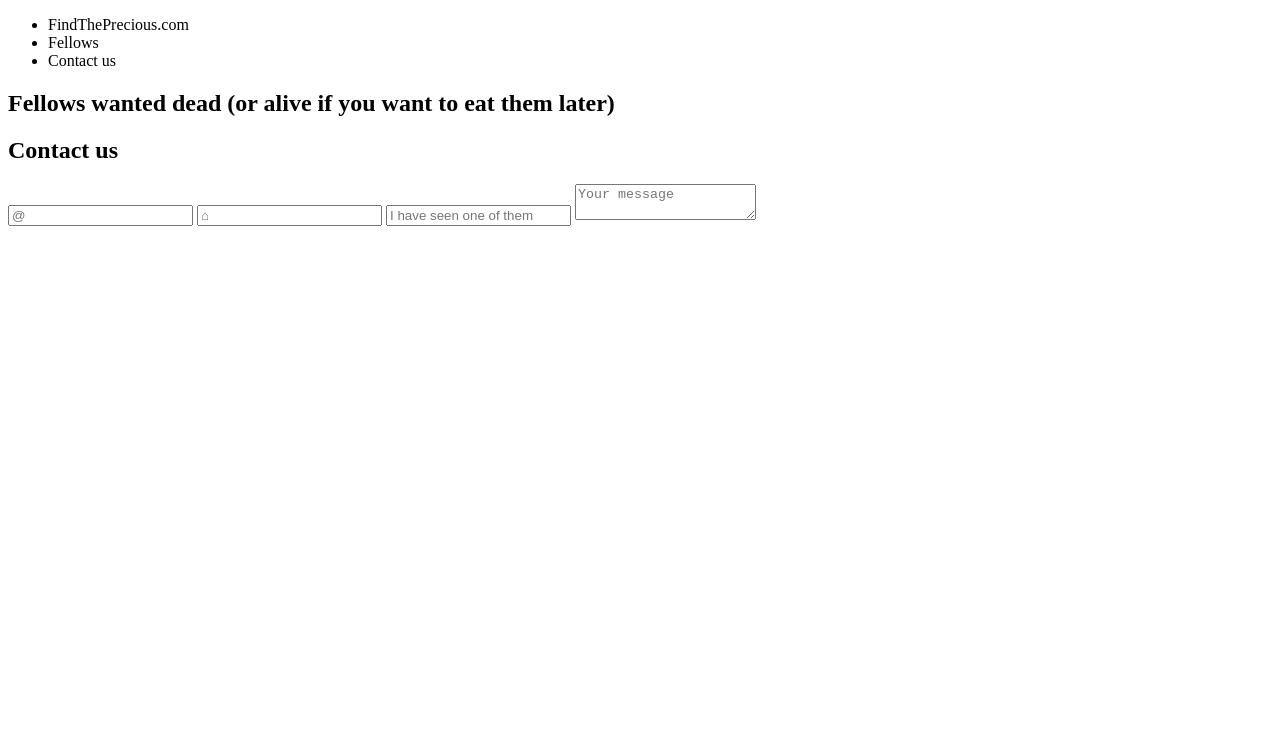
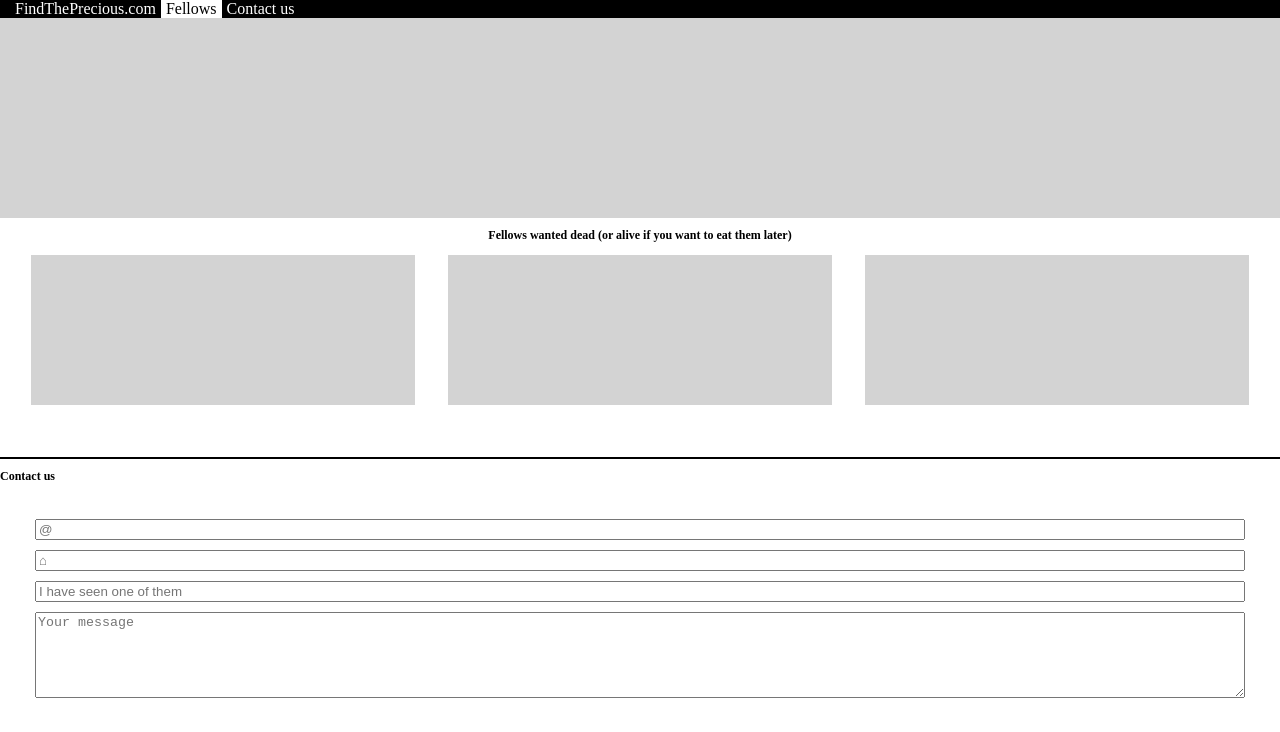
Before and after one commit to CouffignalCedric/box_model, a plain HTML site: page index.html in a window 1280 px wide. Drawn offline with Linux system fonts and the light colour scheme.

Commit message:
update_css

```diff
--- a/index.html
+++ b/index.html
@@ -8,17 +8,19 @@
 
     <link rel="stylesheet" href="style.css" />
   </head>
+<main>
+  <body>
+    <header>
+    <nav>
+      <ul>
+        <li class="item1">FindThePrecious.com</li>
 
-  <body>
-    <nav class="toolbar">
-      <ul>
-        <li>FindThePrecious.com</li>
+        <li class="item2">Fellows</li>
 
-        <li>Fellows</li>
-
-        <li>Contact us</li>
+        <li class="item3">Contact us</li>
       </ul>
     </nav>
+  </header>
 
     <section>
       <div class="carousel"></div>
@@ -28,24 +30,29 @@
       <h2>Fellows wanted dead (or alive if you want to eat them later)</h2>
     </section>
 
-    <section>
-      <article></article>
+    <section class="article">
+      <article class="article1"></article>
 
-      <article></article>
+      <article class="article1"></article>
 
-      <article></article>
+      <article class="article1"></article>
     </section>
+    <div class="ligne"></div>
+  <form>
+      <h2 class="contact">Contact us</h2>
+    <section class="formu">
+      <input class="form" type="email" placeholder="@" />
 
-    <form>
-      <h2>Contact us</h2>
+      <input class="form" type="text" placeholder="&#8962;" />
 
-      <input type="email" placeholder="@" />
+      <input class="form" type="text" placeholder="I have seen one of them" />
 
-      <input type="text" placeholder="&#8962;" />
+      <textarea class="form" placeholder="Your message"></textarea>
+    </section>
+  </form>
+  </body>
+  <footer>
 
-      <input type="text" placeholder="I have seen one of them" />
-
-      <textarea placeholder="Your message"></textarea>
-    </form>
-  </body>
+  </footer>
+</main>
 </html>
--- a/style.css
+++ b/style.css
@@ -0,0 +1,73 @@
+body {
+  margin: 0%;
+  padding: 0%;
+}
+/* menu */
+nav ,ul,li  {
+    background-color: #000000;
+    display: flex;
+    flex-direction: row;
+    padding-inline: 5px;
+    margin:0px;
+}
+   .item2 {
+   background-color:white;
+
+   }
+.item1, .item3{
+    color: white;
+}
+/* second section */
+.carousel {
+    background-color: lightgrey;
+    height: 200px;
+    margin-bottom : 0px;
+    m
+
+}
+/* Title center  */
+h2 {
+
+    display: flex;
+    justify-content: center;
+    font-size: 12px;
+
+}
+/* 3 articles */
+.article{
+    display: flex;
+    justify-content: space-evenly ;
+}
+.article1 {
+
+    background-color: lightgrey;
+    margin: 2px;
+    width: 30%;
+    height: 150px;
+}
+/* ligne_horizontal */
+.ligne {
+    border-top: 2px solid #000000;
+    max-width: 100%;
+    margin-top: 50px;
+}
+/* form */
+.contact {
+    display: flex;
+    justify-content: left;
+
+}
+.formu {
+    display: flex;
+    flex-direction: column;
+    justify-content: space-around;
+   margin: 30px;
+}
+.form{
+margin: 5px;
+
+}
+textarea
+{
+height: 80px;
+}
```
